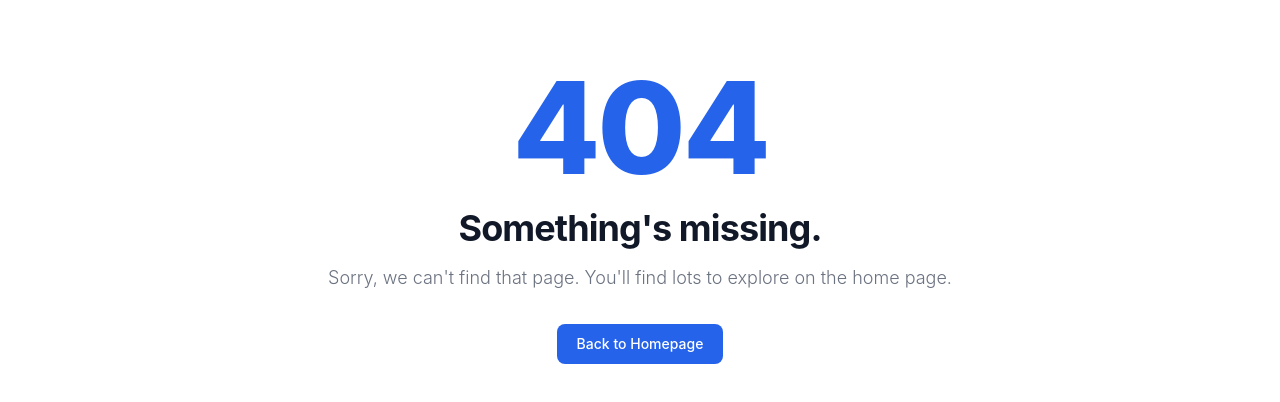
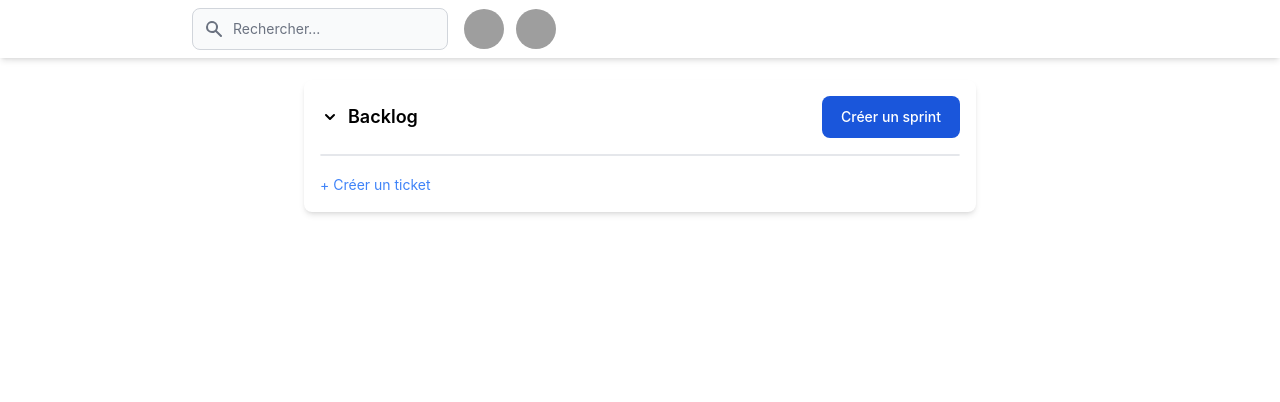
Before and after one commit to Project-Management-Application/Project_Management_Front, a React (Vite) app in the folder project-management-frontend/: page /backlog in a window 1280 px wide. Before the commit this address had no page. Shown: the top 402 px of the page. Built offline with nearby package versions, Linux system fonts and the light colour scheme; grey boxes are pictures that could not be loaded.

Commit message:
backlog 1

```diff
--- a/project-management-frontend/package.json
+++ b/project-management-frontend/package.json
@@ -21,12 +21,14 @@
     "flowbite-react": "^0.8.0",
     "google": "^2.1.0",
     "react": "^18.2.0",
+    "react-beautiful-dnd": "^13.1.1",
     "react-dom": "^18.2.0",
     "react-router-dom": "^7.3.0",
     "react-spinners": "^0.15.0"
   },
   "devDependencies": {
     "@types/react": "^18.2.67",
+    "@types/react-beautiful-dnd": "^13.1.8",
     "@types/react-dom": "^18.2.22",
     "@typescript-eslint/eslint-plugin": "^7.3.1",
     "@typescript-eslint/parser": "^7.3.1",
--- a/project-management-frontend/src/App.tsx
+++ b/project-management-frontend/src/App.tsx
@@ -6,6 +6,7 @@ import ForgotPassword from './Pages/ForgetPassword';
 import ChangePassword from './Pages/ChangePassword';
 import Register from './Pages/Register';
 import EmailVerification from './Pages/EmailVerification';
+import Backlog from './Pages/Backlog';
 
 
 
@@ -21,6 +22,7 @@ function App() {
         <Route path="/change-password" element={<ChangePassword />} />
         <Route path="*" element={<PageNotFound />} />
         <Route path="/registration" element={<Register />} />
+        <Route path="/backlog" element={<Backlog />} />
 
       </Routes>
     </Router>
--- /dev/null
+++ b/project-management-frontend/src/Components/Backlog/Navbar.tsx
@@ -0,0 +1,26 @@
+import React from "react";
+import { Navbar, TextInput, Avatar } from "flowbite-react";
+import { HiSearch } from "react-icons/hi";
+
+const CustomNavbar: React.FC = () => {
+  return (
+    <Navbar className="bg-white shadow-md px-4 py-2 fixed top-0 w-full z-50">
+      <div className="flex items-center w-full max-w-4xl mx-auto">
+        {/* Search Box on the Left */}
+        <TextInput
+          icon={HiSearch}
+          placeholder="Rechercher..."
+          className="w-64"
+        />
+
+        {/* Avatars Next to the Search Box */}
+        <div className="flex items-center gap-3 ml-4">
+          <Avatar img="https://i.pravatar.cc/40?img=1" rounded className="cursor-pointer" />
+          <Avatar img="https://i.pravatar.cc/40?img=2" rounded className="cursor-pointer" />
+        </div>
+      </div>
+    </Navbar>
+  );
+};
+
+export default CustomNavbar;
--- /dev/null
+++ b/project-management-frontend/src/Components/Backlog/SprintBoard.tsx
@@ -0,0 +1,124 @@
+import React, { useState } from "react";
+import { Checkbox, Button, Badge, TextInput, Dropdown } from "flowbite-react";
+import { HiChevronDown, HiChevronRight } from "react-icons/hi";
+import { Ticket } from "../../types/sprints";
+
+type SprintBoardProps = {
+  title: string;
+  isSprint: boolean;
+  onCreateSprint?: () => void;
+};
+
+const statusOptions = [
+  { label: "À FAIRE", color: "gray" },
+  { label: "EN COURS", color: "blue" },
+  { label: "TERMINÉ", color: "green" },
+];
+
+const SprintBoard: React.FC<SprintBoardProps> = ({ title, isSprint, onCreateSprint }) => {
+  const [isOpen, setIsOpen] = useState<boolean>(true);
+  const [tickets, setTickets] = useState<Ticket[]>([]);
+  const [newTicket, setNewTicket] = useState<string>("");
+  const [isCreating, setIsCreating] = useState<boolean>(false);
+
+  const handleAddTicket = () => {
+    if (newTicket.trim() === "") return;
+    const newEntry: Ticket = {
+      id: `SCRUM-${tickets.length + 1}`,
+      description: newTicket,
+      status: "À FAIRE",
+      assignee: "-",
+      statusColor: "gray",
+    };
+    setTickets([...tickets, newEntry]);
+    setNewTicket("");
+    setIsCreating(false);
+  };
+
+  const handleKeyPress = (e: React.KeyboardEvent) => {
+    if (e.key === "Enter") {
+      handleAddTicket();
+    }
+  };
+
+  const handleStatusChange = (ticketId: string, newStatus: string) => {
+    const statusData = statusOptions.find((s) => s.label === newStatus);
+    setTickets((prevTickets) =>
+      prevTickets.map((ticket) =>
+        ticket.id === ticketId
+          ? { ...ticket, status: newStatus, statusColor: statusData ? statusData.color : "gray" }
+          : ticket
+      )
+    );
+  };
+
+
+  return (
+    <div className="bg-white shadow-md rounded-lg p-4 w-full max-w-2xl mx-auto mt-4">
+      <div className="flex justify-between items-center mb-4">
+        <div className="flex items-center gap-2 cursor-pointer" onClick={() => setIsOpen(!isOpen)}>
+          {isOpen ? <HiChevronDown className="w-5 h-5" /> : <HiChevronRight className="w-5 h-5" />}
+          <h2 className="text-lg font-semibold">{title}</h2>
+        </div>
+        {isSprint ? (
+          <Button color="gray">Terminer le sprint</Button>
+        ) : (
+          <Button color="blue" onClick={onCreateSprint}>Créer un sprint</Button>
+        )}
+      </div>
+      {isOpen && (
+        <div className="border rounded-md divide-y">
+          {tickets.map((ticket) => (
+            <div key={ticket.id} className="flex items-center p-3 gap-4">
+              <Checkbox />
+              <span className="text-sm font-medium text-gray-700">{ticket.id}</span>
+              <span className="flex-1 text-sm text-gray-600">{ticket.description}</span>
+
+              {/* Flowbite Dropdown for Status Selection */}
+              <Dropdown label={ticket.status} size="xs" color="light" className="text-sm">
+              {statusOptions.map((option) => (
+                <Dropdown.Item
+                  key={option.label}
+                  onClick={() => handleStatusChange(ticket.id, option.label)}
+                >
+                  <Badge color={option.color} className="px-2 py-1 text-xs">
+                    {option.label}
+                  </Badge>
+                </Dropdown.Item>
+              ))}
+            </Dropdown>
+
+
+              <div className="w-8 h-8 bg-gray-200 flex items-center justify-center rounded-full text-sm font-bold">
+                {ticket.assignee}
+              </div>
+            </div>
+          ))}
+        </div>
+      )}
+      {isOpen && (
+        <div className="mt-4">
+          {isCreating ? (
+            <TextInput
+              value={newTicket}
+              onChange={(e) => setNewTicket(e.target.value)}
+              onKeyPress={handleKeyPress}
+              placeholder="Qu'est-ce qui doit être fait ?"
+              className="mb-2 w-full"
+              autoFocus
+            />
+          ) : (
+            <button
+              onClick={() => setIsCreating(true)}
+              className="text-blue-500 text-sm w-full text-left"
+            >
+              + Créer un ticket
+            </button>
+          )}
+        </div>
+      )}
+    </div>
+  );
+};
+
+export default SprintBoard;
--- /dev/null
+++ b/project-management-frontend/src/Pages/Backlog.tsx
@@ -0,0 +1,28 @@
+import React, { useState } from "react";
+import SprintBoard from "../Components/Backlog/SprintBoard";
+import { Sprint } from "../types/sprints";
+import Navbar from "../Components/Backlog/Navbar"
+
+const Backlog: React.FC = () => {
+  const [sprints, setSprints] = useState<Sprint[]>([]);
+
+  const handleCreateSprint = () => {
+    const newSprint: Sprint = { id: Date.now(), title: `Tableau Sprint ${sprints.length + 1}` };
+    setSprints((prevSprints) => [...prevSprints, newSprint]);
+  };
+
+  return (
+
+    <div>
+      <Navbar/>
+      <div className="pt-16">
+        <SprintBoard title="Backlog" isSprint={false} onCreateSprint={handleCreateSprint} />
+        {sprints.map((sprint) => (
+          <SprintBoard key={sprint.id} title={sprint.title} isSprint={true} />
+        ))}
+      </div>
+    </div>
+  );
+};
+
+export default Backlog;
--- a/project-management-frontend/src/Pages/EmailVerification.tsx
+++ b/project-management-frontend/src/Pages/EmailVerification.tsx
@@ -45,9 +45,14 @@ function EmailVerification() {
 
       await verifyOtp(requestData);
       setIsVerified(true);
-      localStorage.removeItem("userEmail"); // Clear email from storage after successful verification
-    } catch (err) {
-      setError(err);
+      localStorage.removeItem("userEmail"); // Clear email after success
+    } catch (err: any) {
+      if (err.response && err.response.data) {
+        setError(err.response.data.message || "Invalid OTP. Please try again.");
+      } else {
+        setError("Invalid OTP. Please try again.");
+      }
+      setOtp(["", "", "", "", "", ""]);
     }
   };
 
--- /dev/null
+++ b/project-management-frontend/src/types/sprints.tsx
@@ -0,0 +1,12 @@
+export type Ticket = {
+    id: string;
+    description: string;
+    status: string;
+    assignee: string;
+    statusColor: string;
+  };
+
+  export type Sprint = {
+    id: number;
+    title: string;
+  };
```
Also changed, not shown: 1 other file (tests, documents, lock files or other folders).
